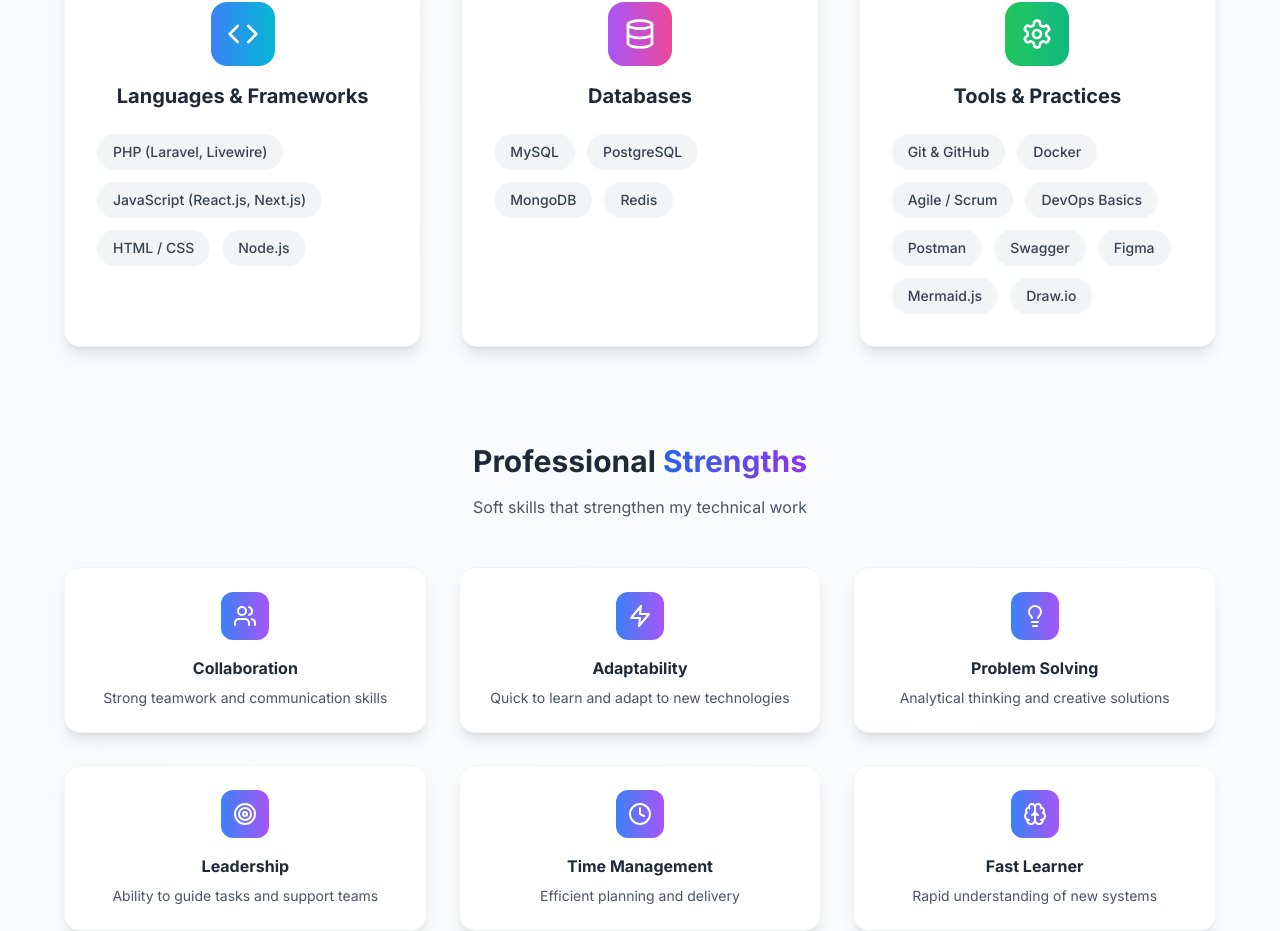
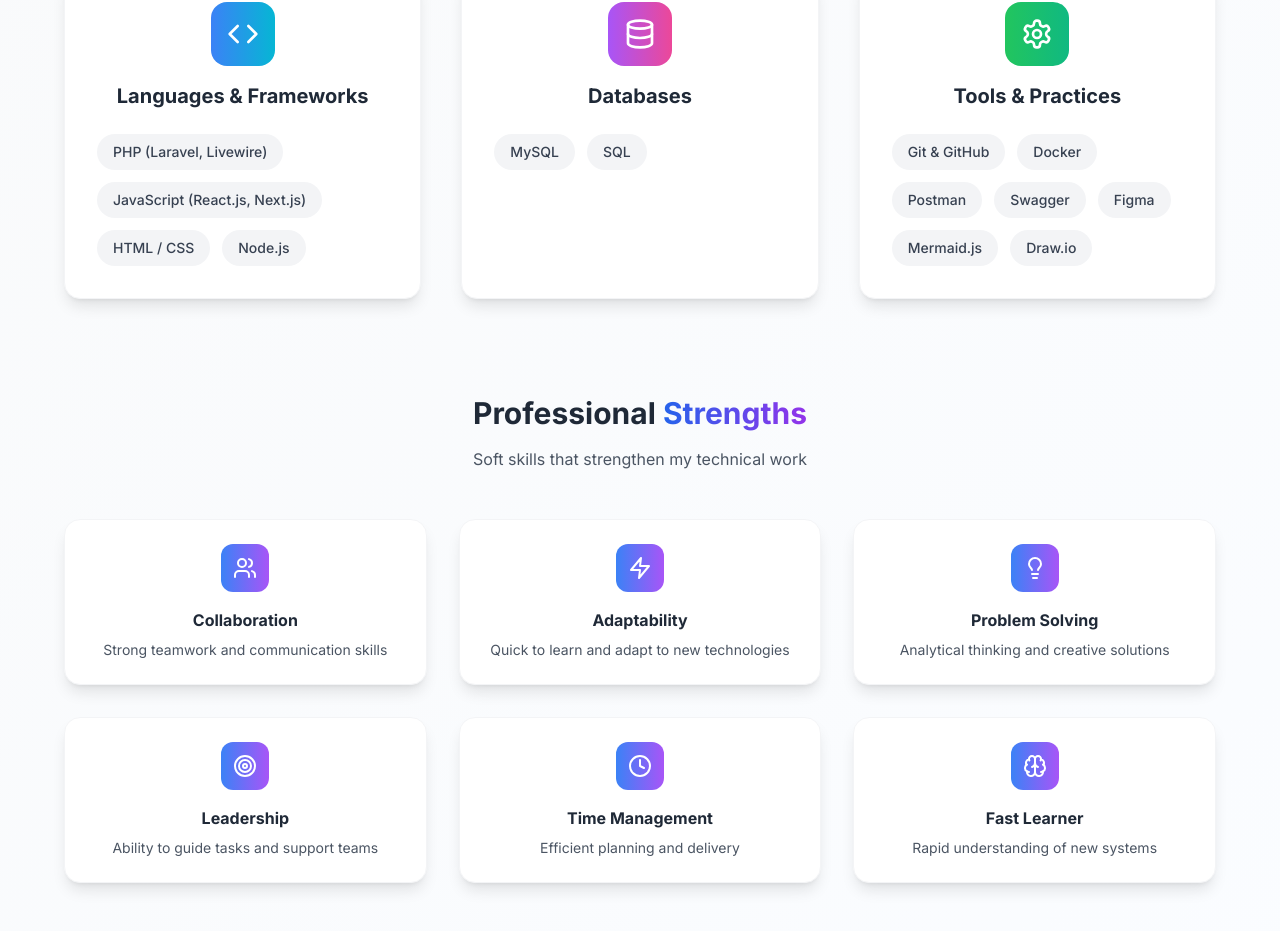
Before and after one commit to mallakSulaiman/mallak-alfarsi-portfolio, a Next.js app: page / in a window 1280 px wide. Shown: the part 6749-7680 px from the top of the page. Built offline with nearby package versions, Linux system fonts and the light colour scheme.

Commit message:
update  skills

```diff
--- a/components/Skills.js
+++ b/components/Skills.js
@@ -32,9 +32,7 @@ export default function Skills() {
       color: "from-purple-500 to-pink-500",
       skills: [
         "MySQL",
-        "PostgreSQL",
-        "MongoDB",
-        "Redis"
+        "SQL"
       ]
     },
     {
@@ -44,8 +42,6 @@ export default function Skills() {
       skills: [
         "Git & GitHub",
         "Docker",
-        "Agile / Scrum",
-        "DevOps Basics",
         "Postman",
         "Swagger",
         "Figma",
```
